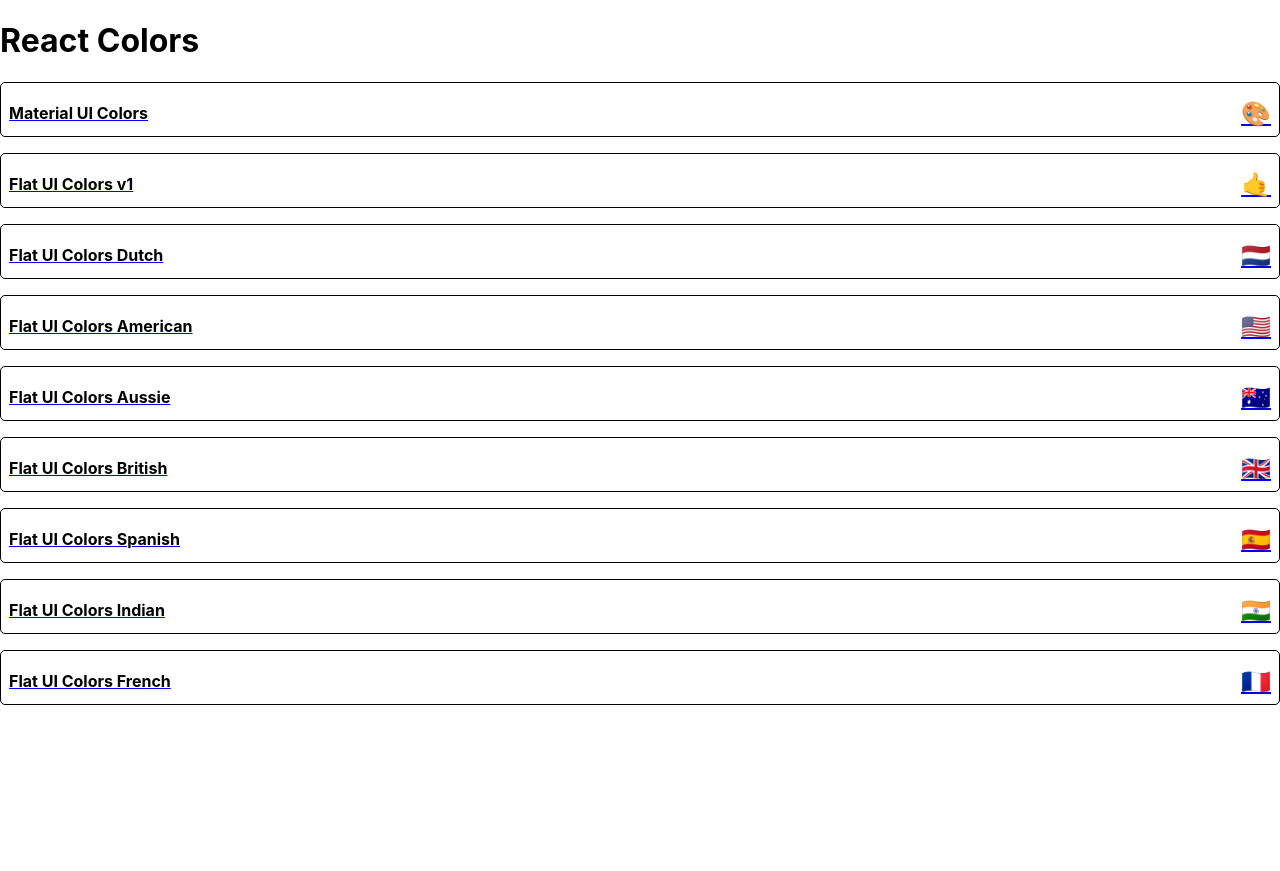
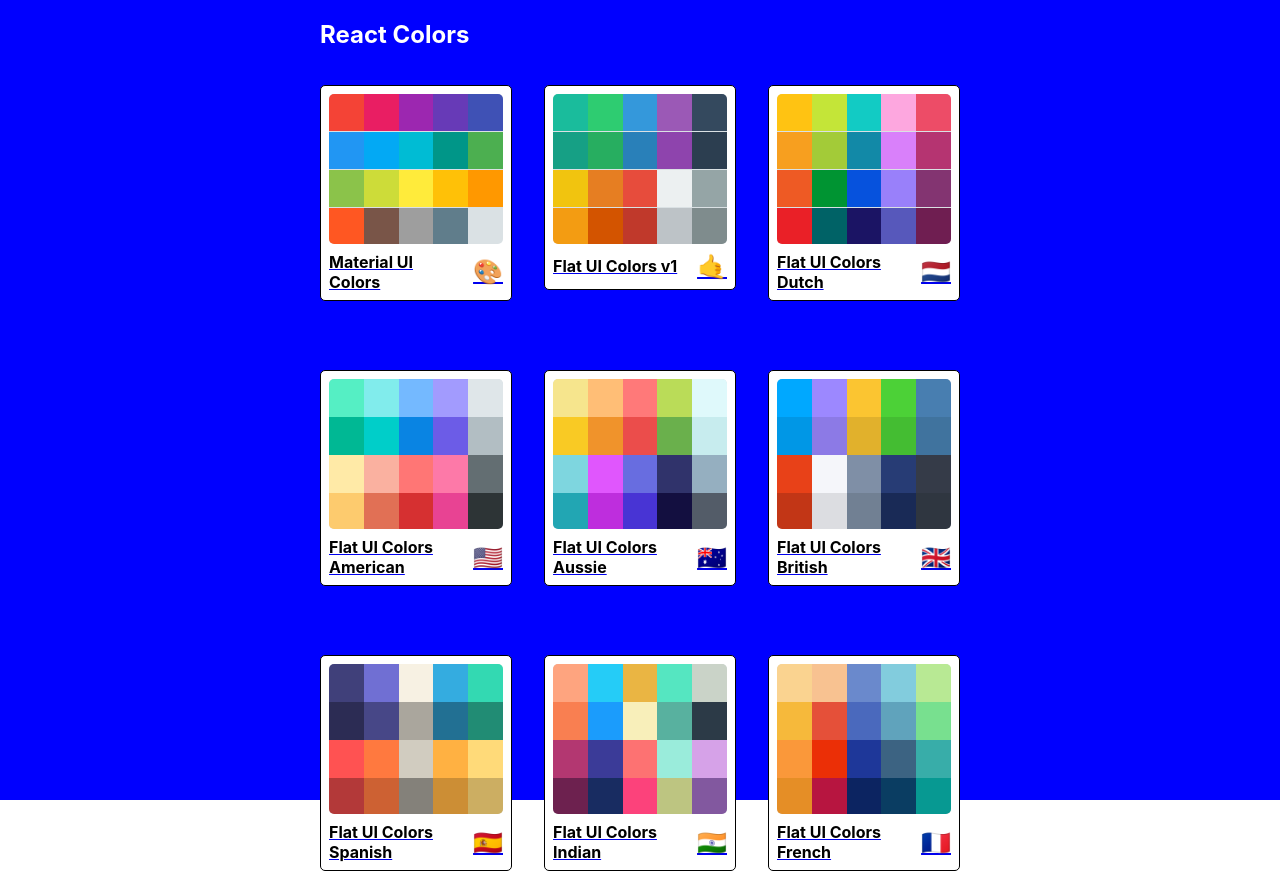
Before and after one commit to adarshnanwani/colors-app, a React (Create React App) app: page / in a window 1280 px wide. Before the commit the page ends 800 px from the top, so only its background shows below. Built offline with nearby package versions, Linux system fonts and the light colour scheme; the HTML template or start-up script is replaced by a standard one.

Commit message:
Finsh styling mini palette.

```diff
--- a/src/MiniPalette.js
+++ b/src/MiniPalette.js
@@ -3,23 +3,27 @@
 
 const styles = {
   root: {
-    backgroundColor: '#fff',
+    backgroundColor: "#fff",
     borderRadius: "5px",
     border: "1px solid black",
     padding: "0.5rem",
-    position: 'relative',
-    overflow: 'hidden',
+    position: "relative",
+    overflow: "hidden",
     "&:hover": {
-      cursor: 'pointer'
+      cursor: "pointer"
     }
   },
   colors: {
-    backgroundColor: 'grey'
+    backgroundColor: "#dae1e4",
+    height: "150px",
+    width: "100%",
+    borderRadius: "5px",
+    overflow: 'hidden',
   },
   title: {
-    display: 'flex',
-    justifyContent: 'space-between',
-    alignItems: 'center',
+    display: "flex",
+    justifyContent: "space-between",
+    alignItems: "center",
     margin: "0",
     color: "#000",
     paddingTop: "0.5rem",
@@ -29,16 +33,30 @@
   emoji: {
     marginLeft: "0.5rem",
     fontSize: "1.5rem"
+  },
+  miniColor: {
+    height: "25%",
+    width:"20%",
+    display: "inline-block",
+    margin: "0 auto",
+    marginBottom: "-3.5px",
   }
 };
 
 const MiniPalette = props => {
-  const { classes, paletteName, emoji } = props;
+  const { classes, paletteName, emoji, colors } = props;
+  const miniColorBoxes = colors.map(color => (
+    <div
+      className={classes.miniColor}
+      style={{ backgroundColor: color.color }}
+      key={color.name}
+    ></div>
+  ));
   return (
     <div className={classes.root}>
-      <div className={classes.colors}></div>
+      <div className={classes.colors}>{miniColorBoxes}</div>
       <h5 className={classes.title}>
-        {paletteName }
+        {paletteName}
         <span className={classes.emoji}>{emoji}</span>
       </h5>
     </div>
--- a/src/PaletteList.js
+++ b/src/PaletteList.js
@@ -1,12 +1,48 @@
 import React, { Component } from "react";
 import { Link } from "react-router-dom";
+import { withStyles } from "@material-ui/styles";
 import MiniPalette from "./MiniPalette";
-export default class PaletteList extends Component {
+
+const styles = {
+  root: {
+    backgroundColor: "blue",
+    height: "100vh",
+    display: "flex",
+    alignItems: "flex-start",
+    justifyContent: "center"
+  },
+  container: {
+    width: "50%",
+    display: "flex",
+    alignItems: "flex-start",
+    flexDirection: "column",
+    flexWrap: "wrap"
+  },
+  nav: {
+    display: "flex",
+    width: "100%",
+    justifyContent: "space-between",
+    color: "#fff"
+  },
+  palettes: {
+    boxSizing: 'border-box',
+    width: "100%",
+    display: "grid",
+    gridTemplateColumns: "repeat(3, 30%)",
+    gap: "5%",
+
+  }
+};
+class PaletteList extends Component {
   render() {
-    const { palettes } = this.props;
+    const { palettes, classes } = this.props;
     return (
-      <div>
+      <div className={classes.root}>
+        <div className={classes.container}>
+          <nav className={classes.nav}>
             <h1>React Colors</h1>
+          </nav>
+          <div className={classes.palettes}>
             {palettes.map(palette => {
               return (
                 <p>
@@ -17,6 +53,10 @@
               );
             })}
           </div>
+        </div>
+      </div>
     );
   }
 }
+
+export default withStyles(styles)(PaletteList);
```
Lines whose indentation alone changed are shown as unchanged.
